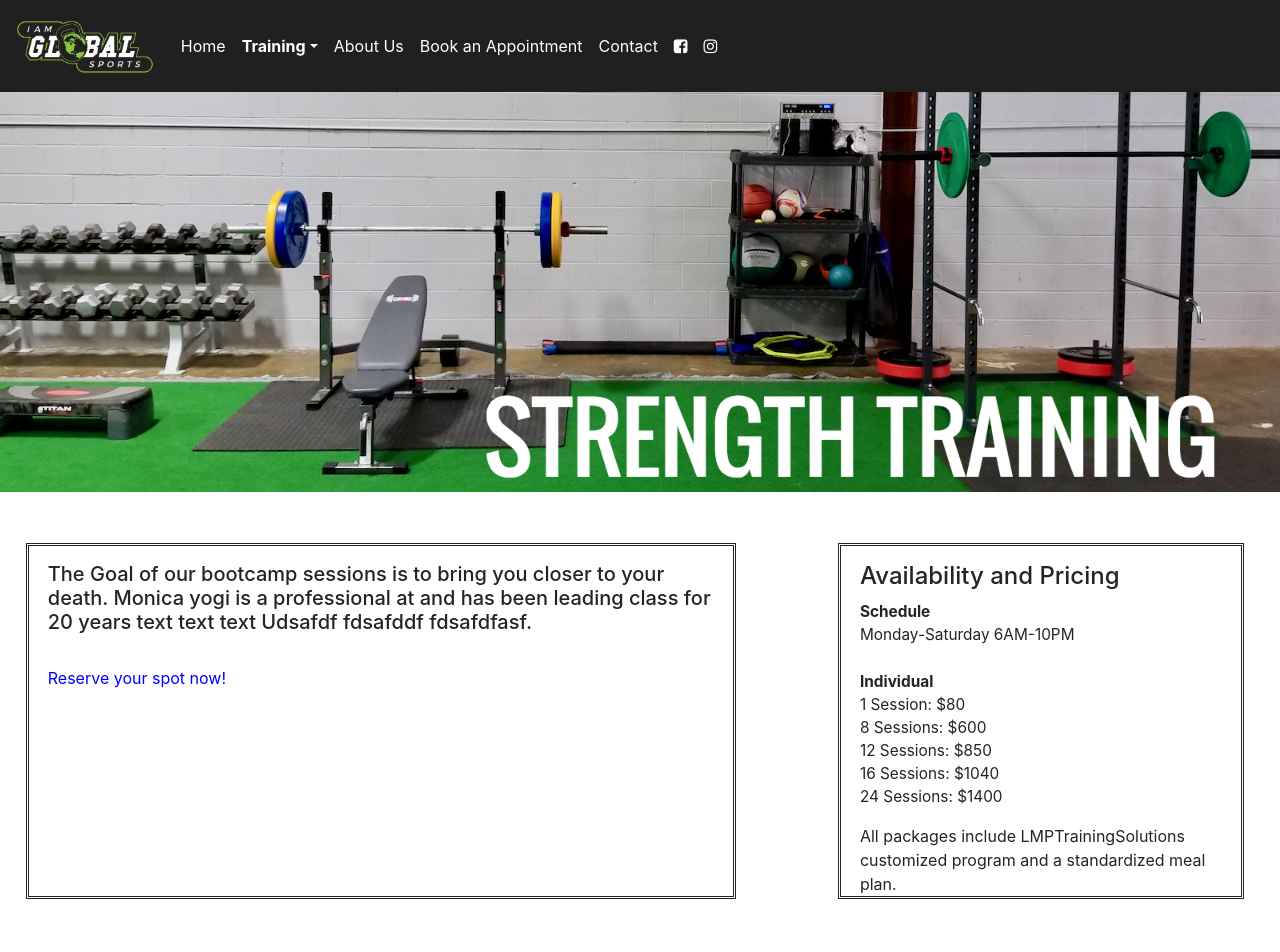
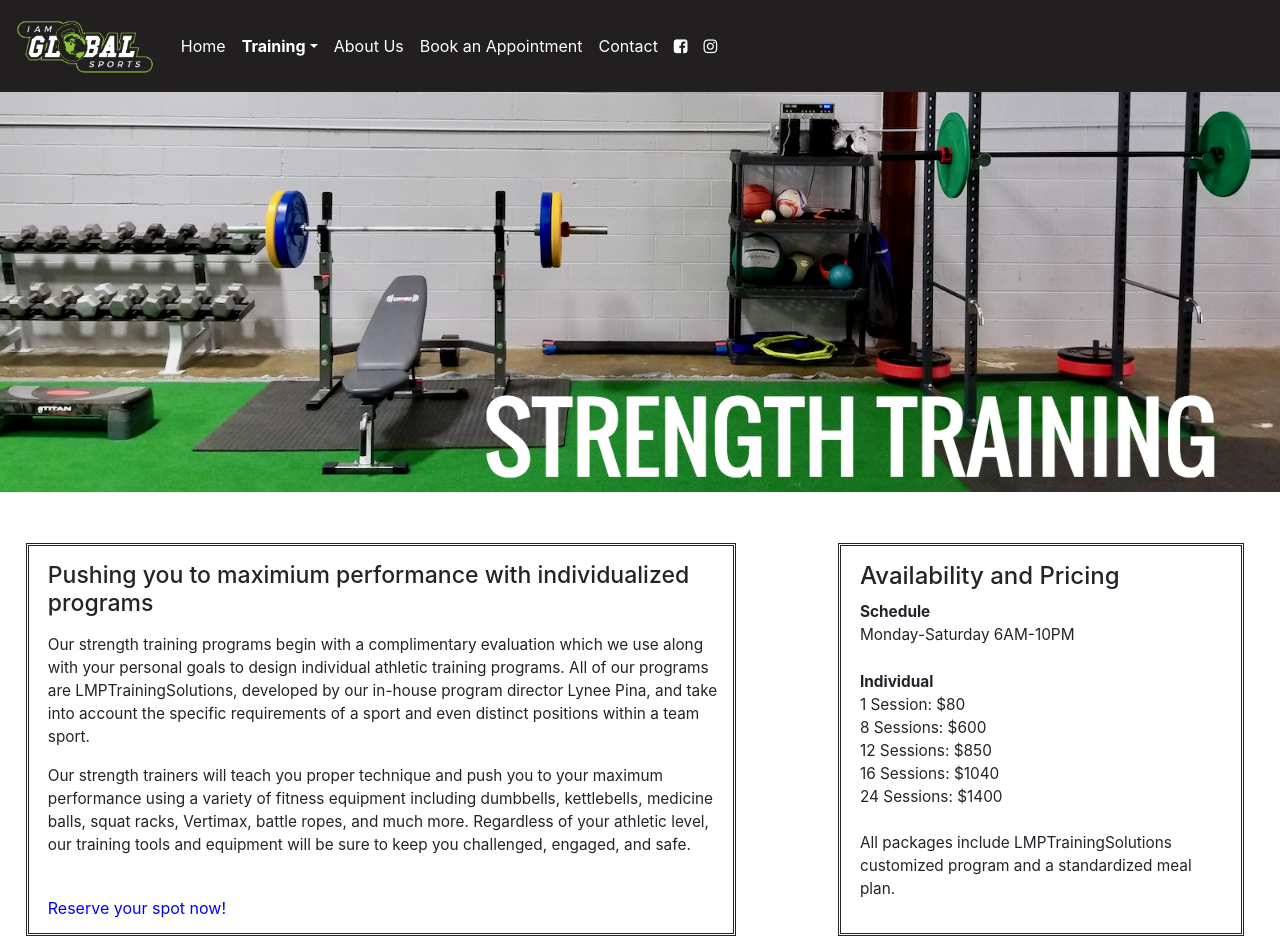
Before and after one commit to maggie-lagos/we-global, a React (Create React App) app: page /strength in a window 1280 px wide. Shown: the top 952 px of the page. Built offline with nearby package versions, Linux system fonts and the light colour scheme.

Commit message:
added strength training description, removed morty from about us

```diff
--- a/src/About/index.js
+++ b/src/About/index.js
@@ -18,9 +18,8 @@ import {
 } from 'reactstrap';
 
 import logoPic from '../images/Logo.png';
+import aboutPic from '../images/about-us-header.png';
 
-import aboutPic from '../images/about-us-header.png';
-import antoinePic from '../images/bio-antoine.png';
 import anthonyPic from '../images/bio-anthony.jpg';
 import lyneePic from '../images/bio-lynee.jpg';
 import charlesPic from '../images/bio-charles.png';
@@ -146,7 +145,7 @@ class About extends Component {
                     <h6 className="aboutSubtext textFontSize">
                       I Am Global Sports offers personalized athletic training,
                       focusing on student athletes and families. Our programs
-                      include individual strength training, our specialty
+                      include individual strength training, our customized
                       Vertimax training, yoga classes, and adult bootcamp
                       classes. Whether you are a student athlete looking to step
                       up your game, a parent wanting to stay active, or simply
@@ -265,22 +264,6 @@ class About extends Component {
                   </Col>
                   <Col xs="1" />
                 </Row>
-                <br />
-                <br />
-                <Row>
-                  <Col xs="2">
-                    <img className="coachPic" src={antoinePic} />
-                    <p className="textFontSize">
-                      <b>Yoga Instructor</b>
-                    </p>
-                  </Col>
-                  <Col xs="10">
-                    <p className="coachText textFontSize">
-                      It's a yak! Special is strength training.
-                    </p>
-                  </Col>
-                  <Col xs="1" />
-                </Row>
               </div>
             </Container>
           </div>
@@ -293,7 +276,7 @@ class About extends Component {
               <h6 className="aboutSubtext3 textFontSize2">
                 I Am Global Sports offers personalized athletic training,
                 focusing on student athletes and families. Our programs include
-                individual strength training, our specialty Vertimax training,
+                individual strength training, our customized Vertimax training,
                 yoga classes, and adult bootcamp classes. Whether you are a
                 student athlete looking to step up your game, a parent wanting
                 to stay active, or simply looking for an effective and
@@ -398,19 +381,6 @@ class About extends Component {
                   </p>
                 </Col>
               </Row>
-              <Row>
-                <Col xs="12">
-                  <img className="coachPic" src={antoinePic} />
-                  <p className="textFontSize2">
-                    <b>Yoga Instructor</b>
-                  </p>
-                </Col>
-                <Col xs="12">
-                  <p className="coachText3 textFontSize2">
-                    It's a yak! Special is strength training.
-                  </p>
-                </Col>
-              </Row>
             </Container>
           </div>
         )}
--- a/src/Strength/index.js
+++ b/src/Strength/index.js
@@ -131,12 +131,24 @@ class Strength extends Component {
                     <Container className="containerStyle">
                         <Row>
                             <Col xs="7" className="facilityDiv">
-                <h5>
-                  The Goal of our bootcamp sessions is to bring you closer to
-                  your death. Monica yogi is a professional at and has been
-                  leading class for 20 years text text text Udsafdf fdsafddf
-                  fdsafdfasf.
-                </h5>
+                                <p>
+                                    <h4 className="headerFontSize">
+                                        Pushing you to maximium performance with individualized programs
+                                    </h4>
+                                </p>
+                                <p className="textFontSize">
+                                    Our strength training programs begin with a complimentary evaluation which we use along with
+                                    your personal goals to design individual athletic training programs. All of our programs
+                                    are LMPTrainingSolutions, developed by our in-house program director Lynee Pina, and take into
+                                    account the specific requirements of a sport and even distinct positions within a team sport.
+                                </p>
+
+                                <p className="textFontSize">
+                                    Our strength trainers will teach you proper technique and push you to your maximum performance
+                                    using a variety of fitness equipment including dumbbells, kettlebells, medicine balls, squat racks,
+                                    Vertimax, battle ropes, and much more. Regardless of your athletic level, our training tools and
+                                    equipment will be sure to keep you challenged, engaged, and safe.
+                                </p>
                                 <br />
                                 <Link to="/events" className="scheduleLink">
                                     Reserve your spot now!
@@ -157,13 +169,14 @@ class Strength extends Component {
                                     <p className="textFontSize">
                                         <b>Individual</b>
                                         <br />
-                          1 Session: $80 <br />
+                                         1 Session:  $80 <br />
                                          8 Sessions: $600 <br />
                                         12 Sessions: $850 <br />
                                         16 Sessions: $1040 <br />
                                         24 Sessions: $1400 <br />
+                                        <br />
+                                        All packages include LMPTrainingSolutions customized program and a standardized meal plan.
                                     </p>
-                      All packages include LMPTrainingSolutions customized program and a standardized meal plan.
                                 </div>
                             </Col>
                         </Row>
@@ -179,12 +192,24 @@ class Strength extends Component {
                         <Row>
                             <Col xs="1" />
                             <Col xs="10" className="facilityDiv">
-                <h5>
-                  The Goal of our bootcamp sessions is to bring you closer to
-                  your death. Monica yogi is a professional at and has been
-                  leading class for 20 years text text text Udsafdf fdsafddf
-                  fdsafdfasf.
-                </h5>
+                                <p>
+                                    <h4 className="headerFontSize2">
+                                        Pushing you to maximium performance with individualized programs
+                                    </h4>
+                                </p>
+                                <p className="textFontSize2">
+                                    Our strength training programs begin with a complimentary evaluation which we use along with
+                                    your personal goals to design individual athletic training programs. All of our programs
+                                    are LMPTrainingSolutions, developed by our in-house program director Lynee Pina, and take into
+                                    account the specific requirements of a sport and even distinct positions within a team sport.
+                                </p>
+
+                                <p className="textFontSize2">
+                                    Our strength trainers will teach you proper technique and push you to your maximum performance
+                                    using a variety of fitness equipment including dumbbells, kettlebells, medicine balls, squat racks,
+                                    Vertimax, battle ropes, and much more. Regardless of your athletic level, our training tools and
+                                    equipment will be sure to keep you challenged, engaged, and safe.
+                                </p>
                                 <br />
                                 <Link to="/events" className="scheduleLink">
                                     Reserve your spot now!
@@ -196,26 +221,27 @@ class Strength extends Component {
                         <Row>
                             <Col xs="1" />
                             <Col xs="10" className="facilityDiv">
-                <h4>Availability and Pricing</h4>
+                                <h4 className="headerFontSize2">Availability and Pricing</h4>
                                 <div>
-                      <b className="textFontSize">Schedule </b>
+                                    <b className="textFontSize2">Schedule </b>
                                 </div>{' '}
-                  <div className="textFontSize">
+                                <div className="textFontSize2">
                                     {' '}
                                     Monday-Saturday 6AM-10PM <br />
                                 </div>
                                 <br />
                                 <div>
-                      <p className="textFontSize">
+                                    <p className="textFontSize2">
                                         <b>Individual</b>
                                         <br />
-                          1 Session: $80 <br />
+                                        1 Session:  $80 <br />
                                         8 Sessions: $600 <br />
                                         12 Sessions: $850 <br />
                                         16 Sessions: $1040 <br />
                                         24 Sessions: $1400 <br />
+                                        <br />
+                                        All packages include LMPTrainingSolutions customized program and a standardized meal plan.
                                     </p>
-                      All packages include LMPTrainingSolutions customized program and a standardized meal plan.
                                 </div>
                             </Col>
                             <Col xs="1" />
```
Lines whose indentation alone changed are shown as unchanged.
